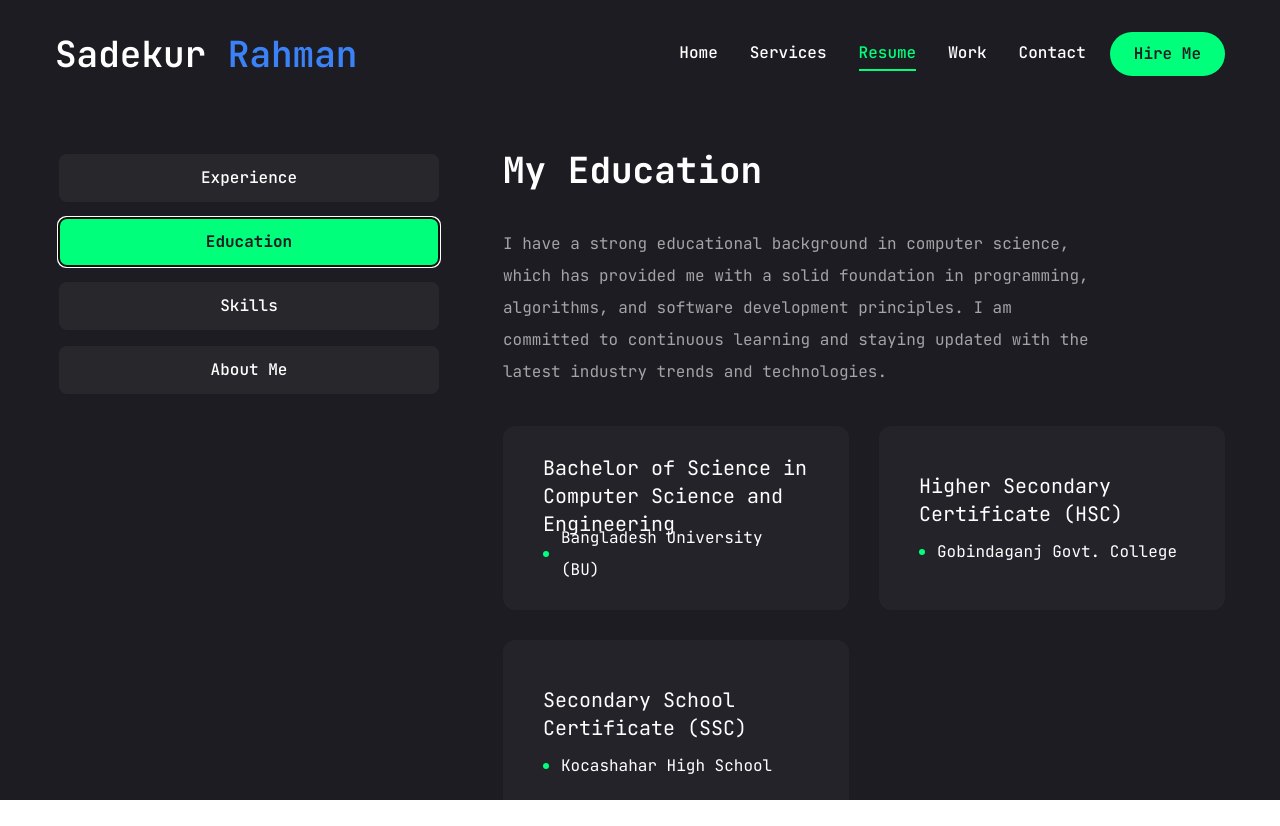
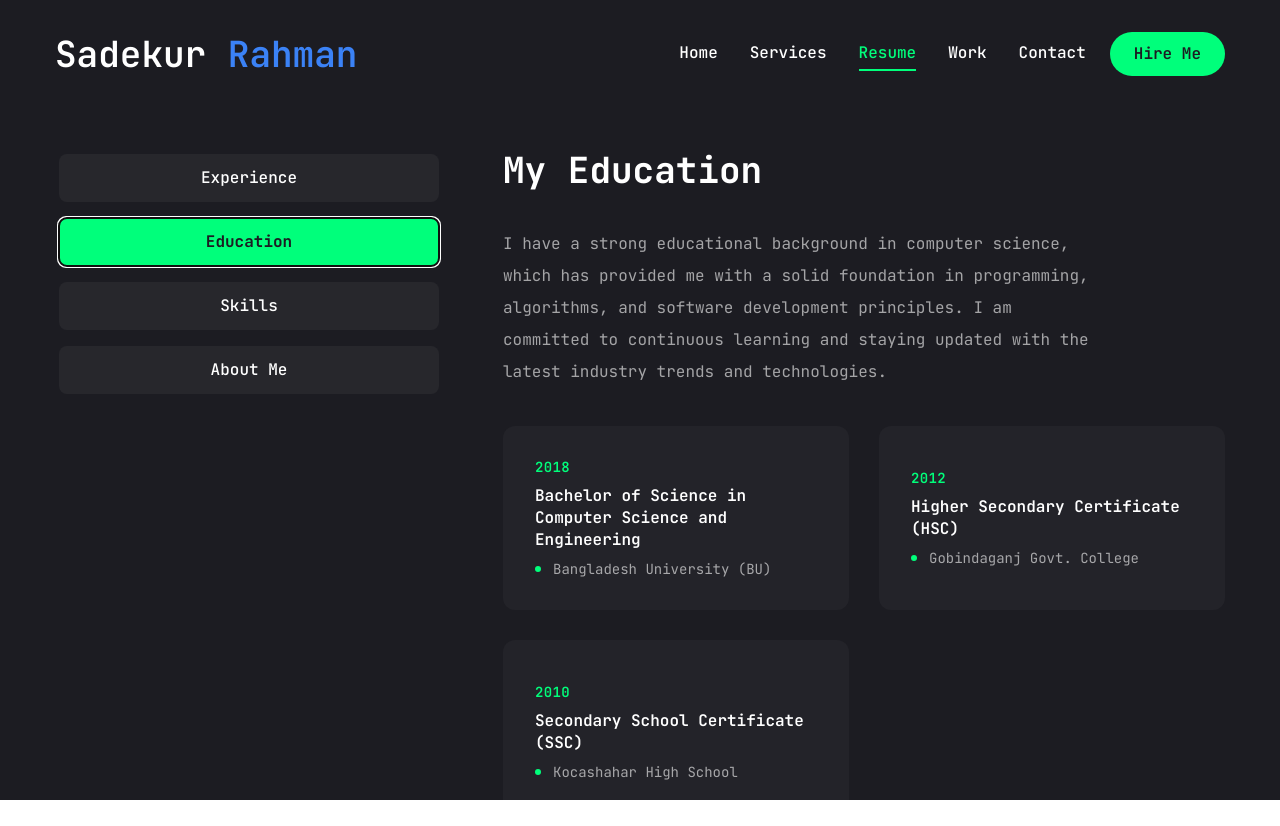
Before and after one commit to sadekur/pfs-2, a Next.js app: page /resume in a window 1280 px wide. Both pictures are taken after a click on the tab "Education". Built offline with nearby package versions, Linux system fonts and the light colour scheme.

Commit message:
Improve: ui for education section

```diff
--- a/app/resume/page.jsx
+++ b/app/resume/page.jsx
@@ -280,22 +280,33 @@ const Resume = () => {
           <TabsContent value="education" className="w-full">
             <div className="flex flex-col gap-[38px] text-center xl:text-left">
               <h3 className="text-4xl font-bold">{education.title}</h3>
-              <p className="text-white/60 max-w-[600px] mx-auto xl:mx-0">{education.description}</p>
+              <p className="text-white/60 max-w-[600px] mx-auto xl:mx-0">
+                {education.description}
+              </p>
               <ScrollArea className="h-[400px]">
                 <ul className="grid grid-cols-1 lg:grid-cols-2 gap-[30px]">
-                  {education.items.map((item, index) => {
-                    return (
-                      <li key={index} className="bg-[#232329] h-[184px] py-6 px-10 rounded-xl flex flex-col justify-center items-center lg:items-start gap-1">
-                        <span className="text-accent">{item.duration}</span>
-                        <h3 className="text-xl max-w-[268px] min-h-[60px] text-center lg:text-left">{item.degree}</h3>
-                        <div className="flex items-center gap-3 ">
-                          <span className="w-[6px] h-[6px] rounded-full bg-accent">
-                          </span>
-                          <p className="text-white/68">{item.institution}</p>
-                        </div>
-                      </li>
-                    )
-                  })}
+                  {education.items.map((item, index) => (
+                    <li
+                      key={index}
+                      className="bg-[#232329] py-6 px-8 rounded-xl flex flex-col justify-center items-center lg:items-start gap-2 min-h-[184px] h-auto"
+                    >
+                      {/* Passing Year Badge */}
+                      <span className="text-accent text-sm font-semibold tracking-wide">
+                        {item.passingYear}  {/* ✅ was item.duration — wrong field */}
+                      </span>
+
+                      {/* Degree */}
+                      <h3 className="text-base font-semibold leading-snug text-center lg:text-left">
+                        {item.degree}
+                      </h3>
+
+                      {/* Institution */}
+                      <div className="flex items-center gap-3">
+                        <span className="w-[6px] h-[6px] rounded-full bg-accent flex-shrink-0" />
+                        <p className="text-white/60 text-sm">{item.institution}</p>
+                      </div>
+                    </li>
+                  ))}
                 </ul>
               </ScrollArea>
             </div>
```
